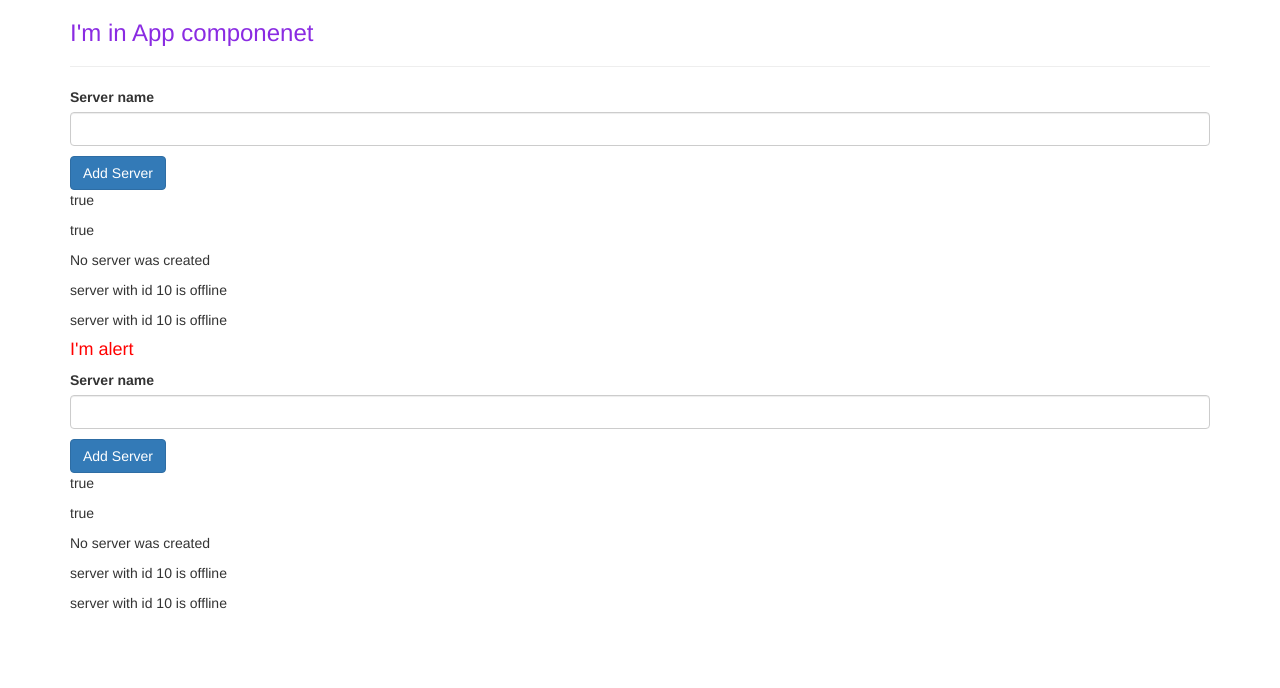
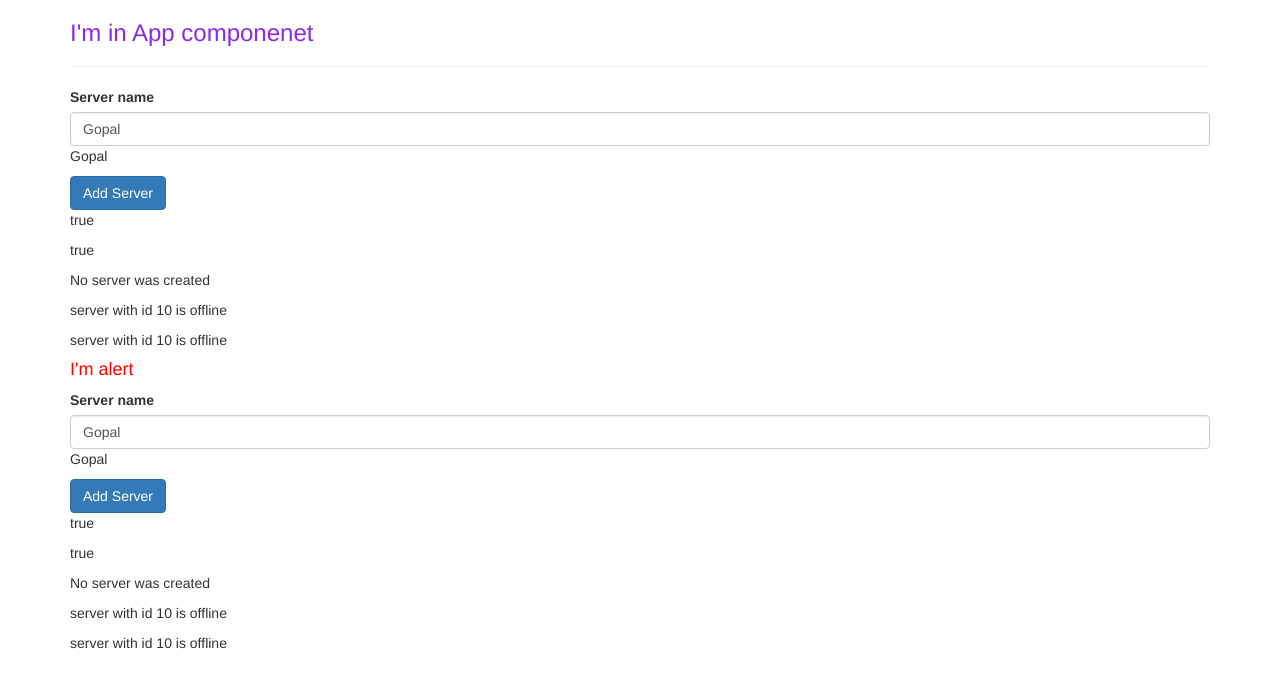
Before and after one commit to gksudhanshu/angular, an Angular app: page / in a window 1280 px wide. Shown: the top 688 px of the page. Built offline with nearby package versions, Linux system fonts and the light colour scheme.

Commit message:
two way data binding with ngModel

```diff
--- a/src/app/servers/servers.component.html
+++ b/src/app/servers/servers.component.html
@@ -1,7 +1,14 @@
 <label>Server name</label>
+<!-- <input type="text"
+class="form-control"
+(input)="onCreateServerName($event)">
+<p>{{serverName}}</p> -->
+
+<!-- Same can be done using ngModel -->
+
 <input type="text"
 class="form-control"
-(input)="onCreateServerName($event)">
+[(ngModel)]="serverName">
 <p>{{serverName}}</p>
 <!-- Event binding for click -->
 <button class="btn btn-primary" [disabled]="!allowNewServer" (click)="onCreateServer()">
--- a/src/app/servers/servers.component.ts
+++ b/src/app/servers/servers.component.ts
@@ -9,7 +9,7 @@
 export class ServersComponent implements OnInit {
 allowNewServer=false;
 serverCreationStatus='No server was created'
-serverName='';
+serverName='Gopal';
 
   constructor() {
     setTimeout(()=>{
```
